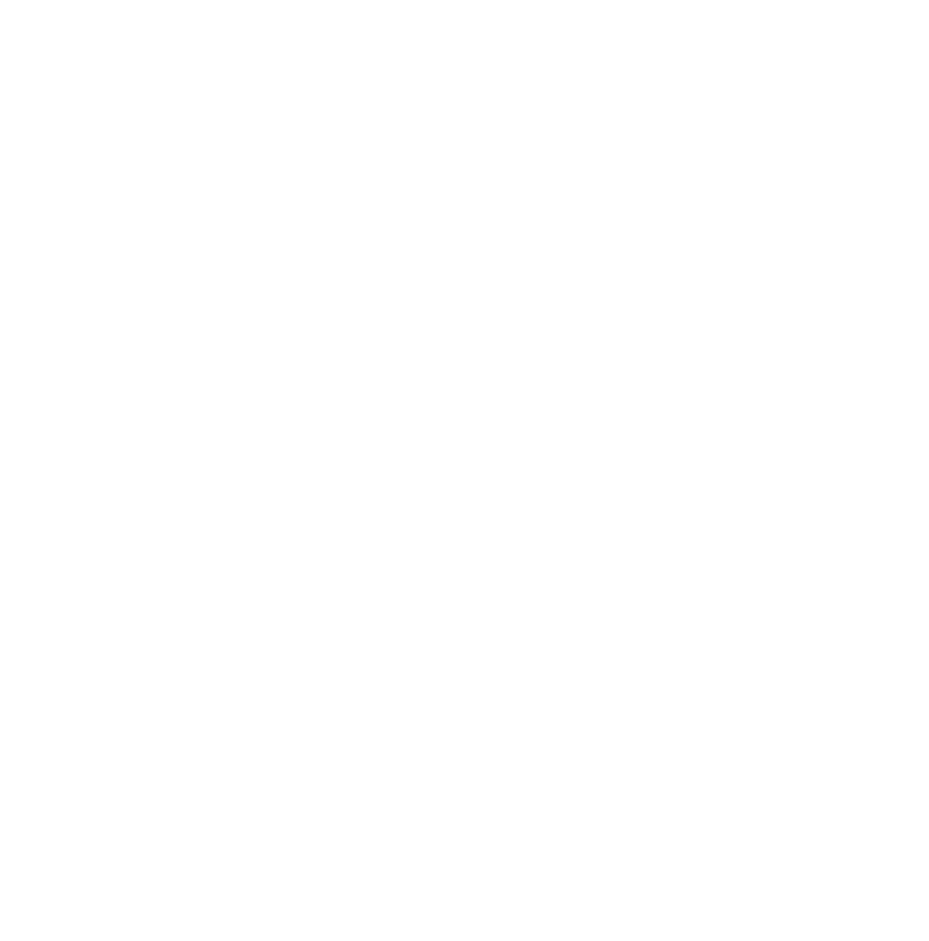
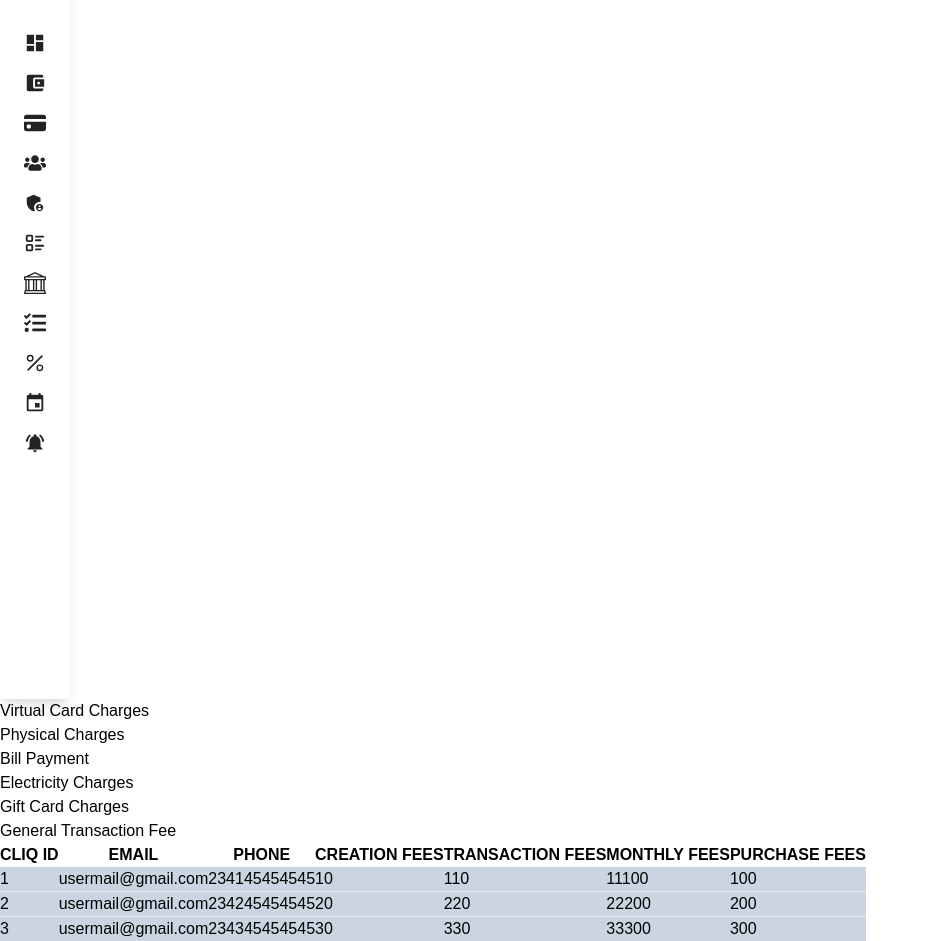
Before and after one commit to Purscliq/web-sandbox, a React (Create React App) app: page /charges in a window 1280 px wide. Before the commit this address had no page. Shown: the part 109-1050 px from the top of the page, without its empty margins (0-929 px from the left). Before the commit the page ends 800 px from the top, so only its background shows below. Built offline with nearby package versions, Linux system fonts and the light colour scheme.

Commit message:
worked on charges section of admin, while creating chargesType directory in the component directory and adding charges component to the pages directory

```diff
--- a/src/App.js
+++ b/src/App.js
@@ -6,10 +6,8 @@
   ResetPassword,
   SavePassword,
 } from "./pages";
-import {
-  Main,
-  Users,
-} from "./components";
+import { Main, Users } from "./components";
+import { Charges } from "./pages/charges";
 
 function App() {
   return (
@@ -17,6 +15,7 @@
       <BrowserRouter>
         <Routes>
           <Route path="/" element={<Login />} />
+          <Route path="/charges" element={<Charges />} />
           <Route path="/forgot-password" element={<ForgotPassword />} />
           <Route path="/reset-password" element={<ResetPassword />} />
           <Route path="/save-password" element={<SavePassword />} />
--- /dev/null
+++ b/src/components/chargesType/charge.jsx
@@ -0,0 +1,5 @@
+import React from "react";
+
+export default function Charge(props) {
+       return (<li>{props.type}</li>);
+}
--- /dev/null
+++ b/src/components/chargesType/chargeWrapper.jsx
@@ -0,0 +1,10 @@
+import React from "react";
+import Charge from "./charge";
+
+export default function ChargesTypeWrapper(props) {
+  let charges = [...props.charges];
+  let unit_charge = charges.map(charge => {
+    return <Charge key={charge.id} type={charge.type} />;
+  });
+  return <ul>{unit_charge}</ul>;
+}
--- /dev/null
+++ b/src/components/chargesType/chargesTable.jsx
@@ -0,0 +1,29 @@
+import React from "react";
+import ChargesTableContent from "./chargesTableContent";
+export default function ChargesTable(props) {
+  let chargesTableRow = [...props.tableContent];
+  let tableRow = chargesTableRow.map((row, rowIndex) => {
+    return <ChargesTableContent key={rowIndex} content={row} />;
+  });
+
+  return (
+    <div>
+      <table>
+        <thead>
+          <tr>
+            <th scope="col">CLIQ ID</th>
+            <th scope="col">EMAIL</th>
+            <th scope="col">PHONE</th>
+            <th scope="col">CREATION FEES</th>
+            <th scope="col">TRANSACTION FEES</th>
+            <th scope="col">MONTHLY FEES</th>
+            <th scope="col">PURCHASE FEES</th>
+          </tr>
+        </thead>
+        <tbody className="bg-slate-300 divide-y divide-gray-200">
+          {tableRow}
+        </tbody>
+      </table>
+    </div>
+  );
+}
--- /dev/null
+++ b/src/components/chargesType/chargesTableContent.jsx
@@ -0,0 +1,17 @@
+import React from "react";
+import TableData from "./tableData";
+export default function ChargesTableContent(props) {
+    let tableContent = { ...props.content };
+
+    return (
+      <tr>
+        <TableData data={tableContent.id} />
+        <TableData data={tableContent.email} />
+        <TableData data={tableContent.phone} />
+        <TableData data={tableContent.creationFee} />
+        <TableData data={tableContent.transactFee} />
+        <TableData data={tableContent.monthlyFee} />
+        <TableData data={tableContent.purchaseFee} />
+      </tr>
+    );
+}
--- /dev/null
+++ b/src/components/chargesType/chargesTopBar.jsx
@@ -0,0 +1,40 @@
+import Logo from "../../assets/images/purseblue.png";
+import { IoMdNotifications } from "react-icons/io";
+
+export default function ChargesTopBar(props) {
+  return (
+    <div>
+      <div className="relative z-10 flex-shrink-0 flex h-16 bg-white text-primary shadow">
+        <div className="flex-1 px-4 flex justify-between">
+          <div className="flex">
+            <div className="flex items-center h-16 flex-shrink-0 px-4 bg-white">
+              <img className="h-8 w-auto" src={Logo} alt="Workflow" />
+            </div>
+                      <p>{ props.pageName}</p>
+          </div>
+
+          <div className="ml-4 flex items-center md:ml-6">
+            <div>
+              <IoMdNotifications className="cursor-pointer h-7 w-7 p-1 bg-gray-200 rounded-full text-gray-900 hover:text-gray-500" />
+            </div>
+
+            <div className="ml-3 relative">
+              <div>
+                <button
+                  type="button"
+                  className="max-w-xs bg-white flex items-center text-sm rounded-full focus:outline-none focus:ring-2 focus:ring-offset-2 focus:ring-indigo-500"
+                  id="user-menu-button">
+                  <img
+                    className="h-9 w-9 rounded-full"
+                    src="https://joeschmoe.io/api/v1/random"
+                    alt=""
+                  />
+                </button>
+              </div>
+            </div>
+          </div>
+        </div>
+      </div>
+    </div>
+  );
+}
--- /dev/null
+++ b/src/components/chargesType/tableData.jsx
@@ -0,0 +1,8 @@
+import React from "react";
+export default function TableData(props) {
+    return (
+      <td>
+            <div>{ props.data}</div>
+      </td>
+    );
+}
--- /dev/null
+++ b/src/pages/charges.jsx
@@ -0,0 +1,207 @@
+import React, { Component } from "react";
+import ChargesTypeWrapper from "../components/chargesType/chargeWrapper";
+import ChargesTopBar from "../components/chargesType/chargesTopBar";
+import ChargesTable from "../components/chargesType/chargesTable";
+import { Sidebar } from "../components";
+
+export class Charges extends Component {
+  state = {
+    pageName: "Charges",
+    chargesType: [
+      { type: "Virtual Card Charges", id: 1 },
+      { type: "Physical Charges", id: 2 },
+      { type: "Bill Payment", id: 3 },
+      { type: "Electricity Charges", id: 4 },
+      { type: "Gift Card Charges", id: 5 },
+      { type: "General Transaction Fee", id: 6 },
+    ],
+    virtualCardCharges: [
+      {
+        id: 1,
+        email: "usermail@gmail.com",
+        phone: +234145454545,
+        creationFee: 10,
+        transactFee: 110,
+        monthlyFee: 11100,
+        purchaseFee: 100,
+      },
+      {
+        id: 2,
+        email: "usermail@gmail.com",
+        phone: +234245454545,
+        creationFee: 20,
+        transactFee: 220,
+        monthlyFee: 22200,
+        purchaseFee: 200,
+      },
+      {
+        id: 3,
+        email: "usermail@gmail.com",
+        phone: +234345454545,
+        creationFee: 30,
+        transactFee: 330,
+        monthlyFee: 33300,
+        purchaseFee: 300,
+      },
+    ],
+    physicalCharges: [
+      {
+        id: 4,
+        email: "usermail@gmail.com",
+        phone: +234445454545,
+        creationFee: 40,
+        transactFee: 440,
+        monthlyFee: 44400,
+        purchaseFee: 400,
+      },
+      {
+        id: 5,
+        email: "usermail@gmail.com",
+        phone: +234545454545,
+        creationFee: 50,
+        transactFee: 550,
+        monthlyFee: 55500,
+        purchaseFee: 500,
+      },
+      {
+        id: 6,
+        email: "usermail@gmail.com",
+        phone: +234645454545,
+        creationFee: 60,
+        transactFee: 660,
+        monthlyFee: 66600,
+        purchaseFee: 600,
+      },
+    ],
+    billPayment: [
+      {
+        id: 7,
+        email: "usermail@gmail.com",
+        phone: +234745454545,
+        creationFee: 70,
+        transactFee: 770,
+        monthlyFee: 77700,
+        purchaseFee: 700,
+      },
+      {
+        id: 8,
+        email: "usermail@gmail.com",
+        phone: +234845454545,
+        creationFee: 80,
+        transactFee: 880,
+        monthlyFee: 88800,
+        purchaseFee: 800,
+      },
+      {
+        id: 9,
+        email: "usermail@gmail.com",
+        phone: +234945454545,
+        creationFee: 90,
+        transactFee: 990,
+        monthlyFee: 99900,
+        purchaseFee: 900,
+      },
+    ],
+    electricityCharges: [
+      {
+        id: 10,
+        email: "usermail@gmail.com",
+        phone: +2341045454545,
+        creationFee: 100,
+        transactFee: 10100,
+        monthlyFee: 10101000,
+        purchaseFee: 1000,
+      },
+      {
+        id: 11,
+        email: "usermail@gmail.com",
+        phone: +2341145454545,
+        creationFee: 110,
+        transactFee: 11110,
+        monthlyFee: 11111100,
+        purchaseFee: 1100,
+      },
+      {
+        id: 12,
+        email: "usermail@gmail.com",
+        phone: +2341245454545,
+        creationFee: 120,
+        transactFee: 12120,
+        monthlyFee: 12121200,
+        purchaseFee: 1200,
+      },
+    ],
+    giftCards: [
+      {
+        id: 13,
+        email: "usermail@gmail.com",
+        phone: +2341345454545,
+        creationFee: 130,
+        transactFee: 13130,
+        monthlyFee: 13131300,
+        purchaseFee: 1300,
+      },
+      {
+        id: 14,
+        email: "usermail@gmail.com",
+        phone: +2341445454545,
+        creationFee: 140,
+        transactFee: 14140,
+        monthlyFee: 14141400,
+        purchaseFee: 1400,
+      },
+      {
+        id: 15,
+        email: "usermail@gmail.com",
+        phone: +2341545454545,
+        creationFee: 150,
+        transactFee: 15150,
+        monthlyFee: 15151500,
+        purchaseFee: 1500,
+      },
+    ],
+    generalTransactionFee: [
+      {
+        id: 16,
+        email: "usermail@gmail.com",
+        phone: +2341645454545,
+        creationFee: 160,
+        transactFee: 16160,
+        monthlyFee: 16161600,
+        purchaseFee: 1600,
+      },
+      {
+        id: 17,
+        email: "usermail@gmail.com",
+        phone: +2341745454545,
+        creationFee: 170,
+        transactFee: 17170,
+        monthlyFee: 17171700,
+        purchaseFee: 1700,
+      },
+      {
+        id: 18,
+        email: "usermail@gmail.com",
+        phone: +2341845454545,
+        creationFee: 180,
+        transactFee: 18180,
+        monthlyFee: 18181800,
+        purchaseFee: 1800,
+      },
+    ],
+  };
+  render() {
+    return (
+      <div>
+        <ChargesTopBar pageName={this.state.pageName} />
+        <section>
+          <Sidebar />
+          <div>
+            <ChargesTypeWrapper charges={this.state.chargesType} />
+            <ChargesTable tableContent={ this.state.virtualCardCharges} />
+          </div>
+        </section>
+      </div>
+    );
+  }
+}
```
